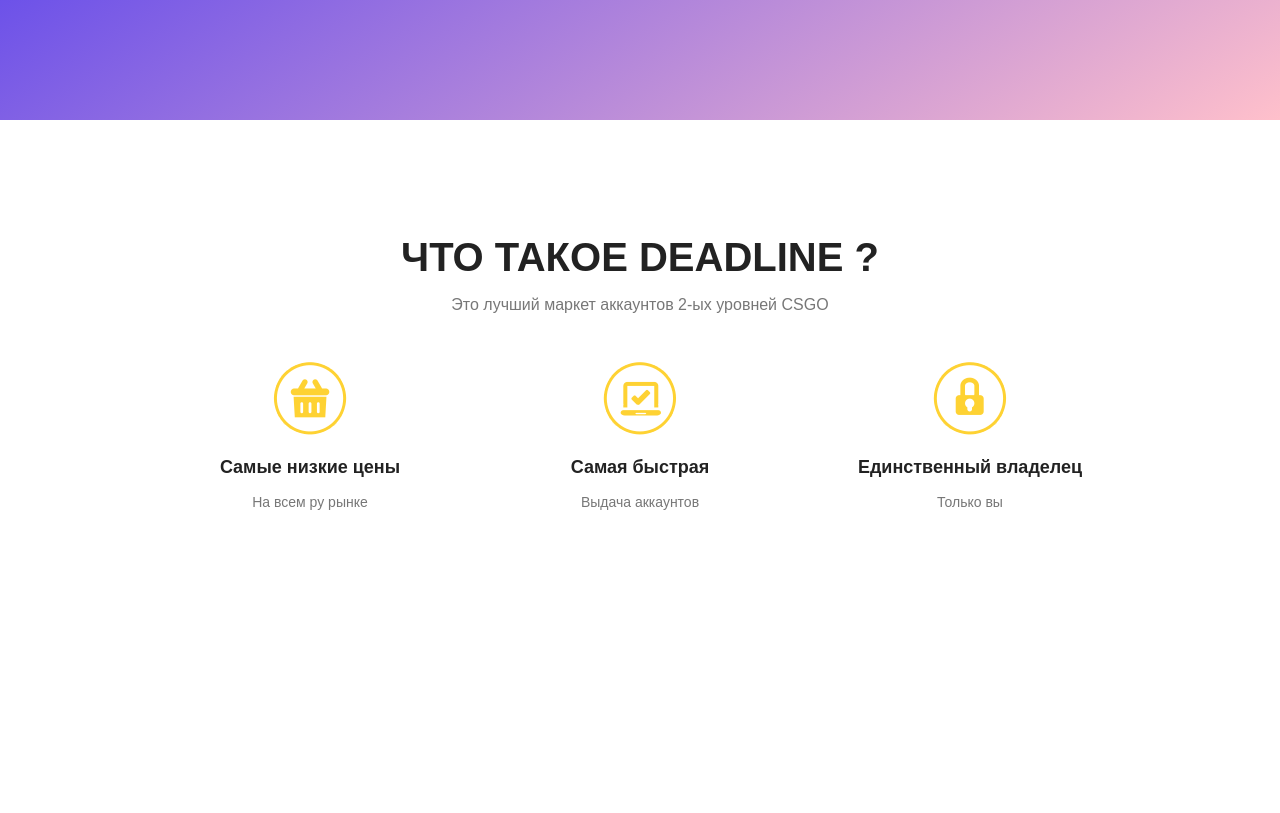
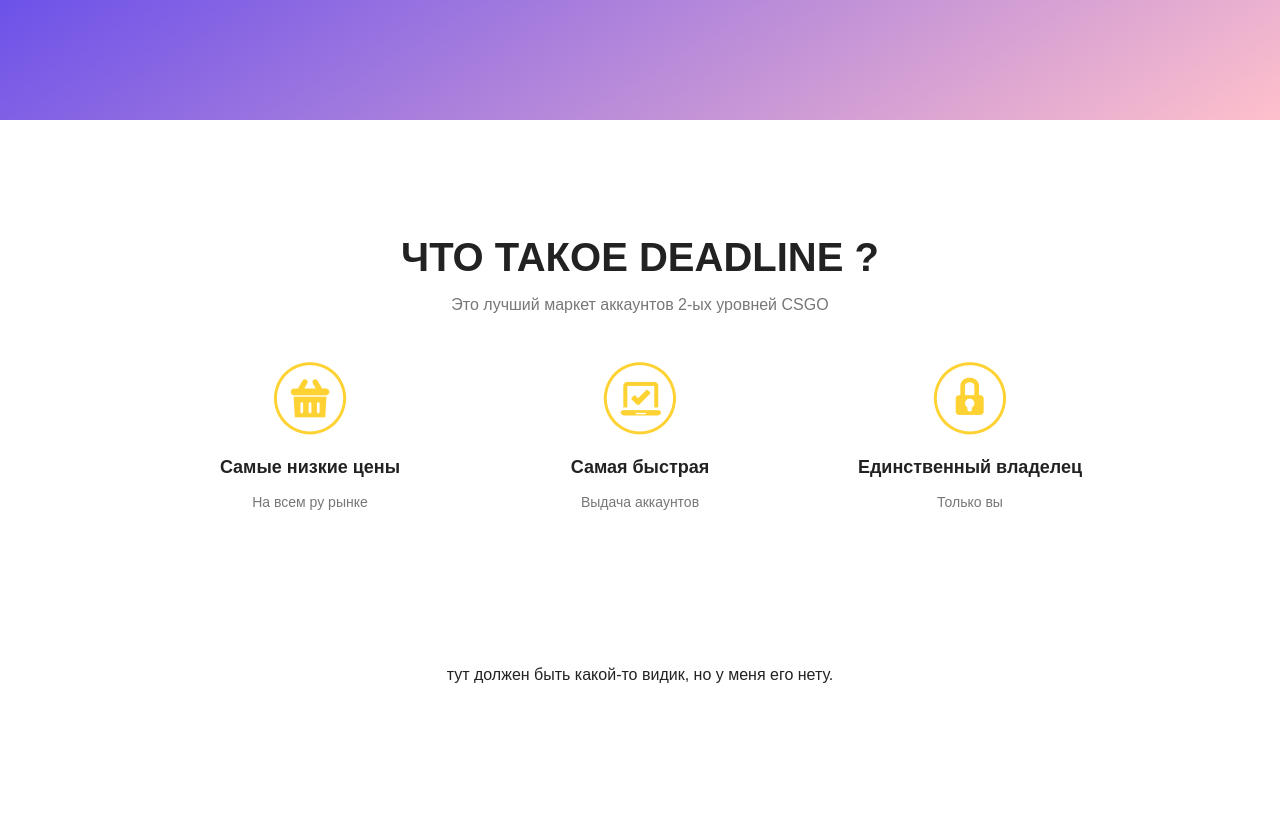
Before and after one commit to hristonbtw/seppukux-site, a plain HTML site: page index.html in a window 1280 px wide. Shown: the part 680-1493 px from the top of the page. Drawn offline with Linux system fonts and the light colour scheme.

Commit message:
Add files via upload

```diff
--- a/index.html
+++ b/index.html
@@ -72,6 +72,9 @@
 			</div>
 		</div>
 	</section>
+	<div class="video">
+		<p>тут должен быть какой-то видик, но у меня его нету.</p>
+	</div>
  <footer id="copyright">
   <div class="container">
    <p>© Copyright 2020 deadline.xyz. All rights reserved.</p>
--- a/styles/main.css
+++ b/styles/main.css
@@ -21,7 +21,6 @@
 	background: linear-gradient(to bottom right, blue, pink);
 	height: 100vh;
 }
-
 
 .container {
 	width: 930px;
@@ -125,7 +124,7 @@
 }
 
 .services {
-	height: 60vh;
+	height: 40vh;
 }
 
 .services__item {
@@ -155,10 +154,6 @@
 	margin-left: 60px;
 }
 
-#services {
-	padding-bottom: 110px;
-}
-
 .works {
 	margin-top: 70px;
 }
@@ -177,6 +172,11 @@
 
 .about {
 	padding-top: 80px;
+}
+
+.video p{
+	text-align: center;
+	margin-bottom: 320px;
 }
 
 .about-elem{
```
